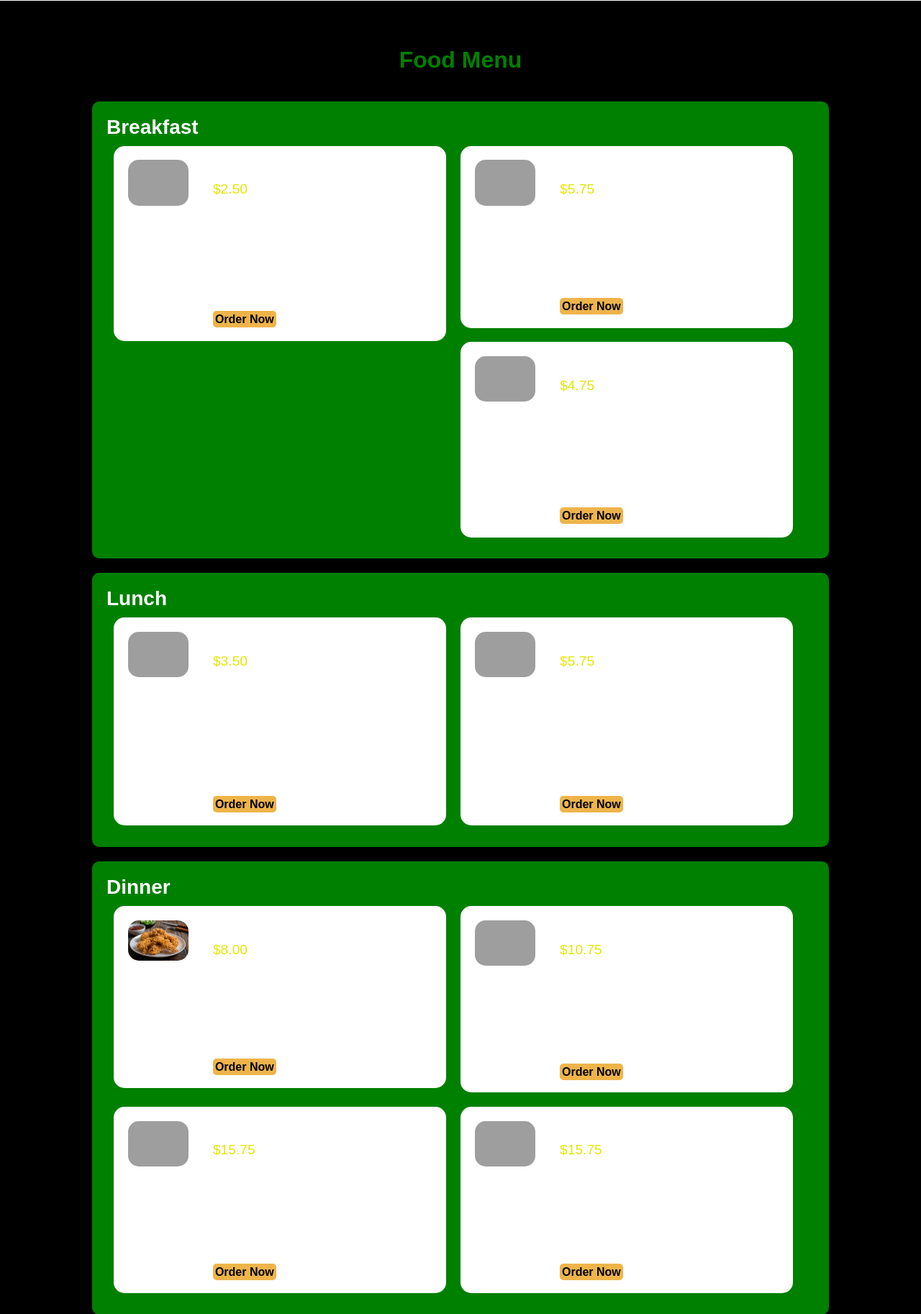
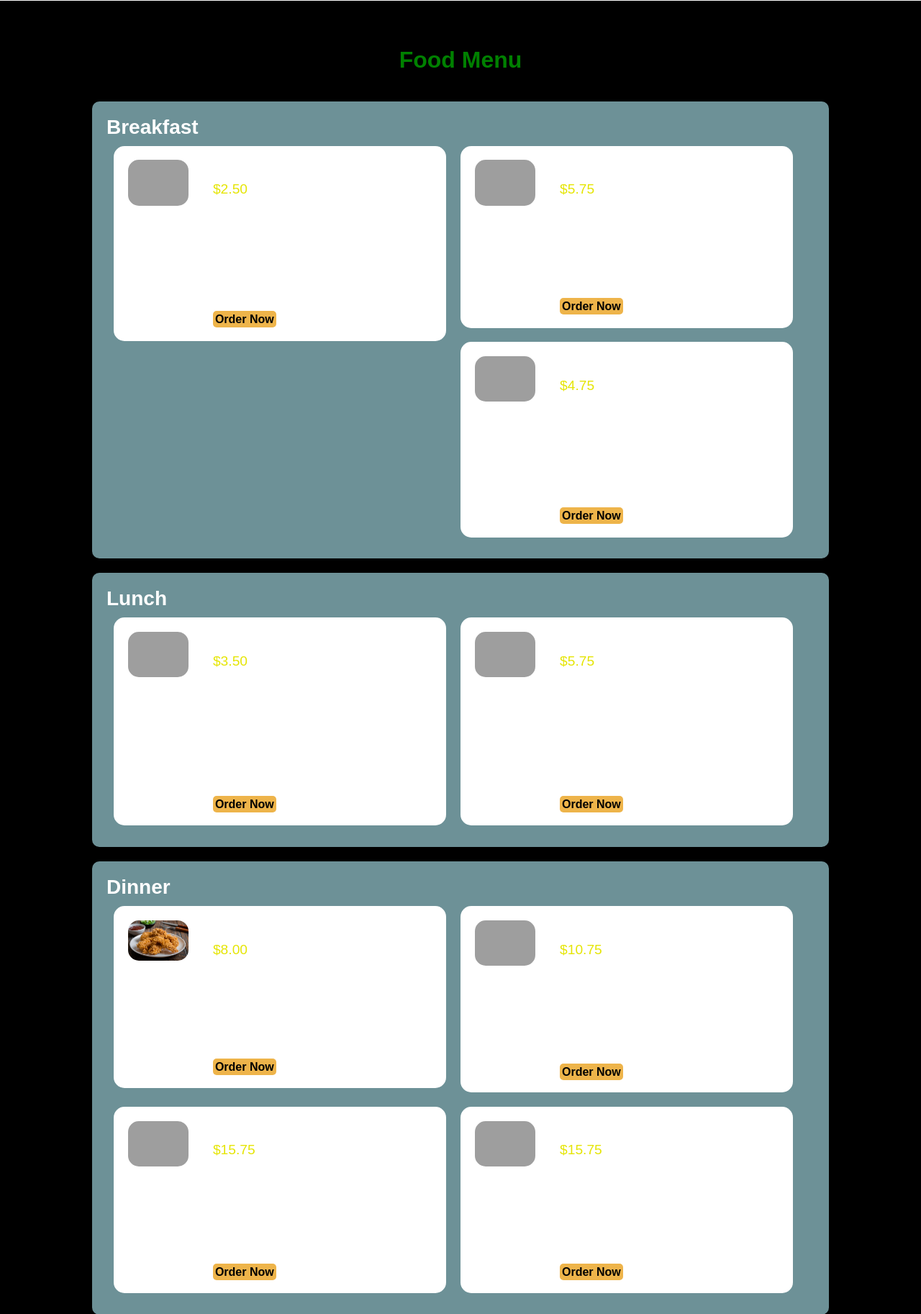
Before and after one commit to ShellYanez/MadeToOrder.github.io, a PHP site: page /menu.html in a window 1280 px wide. Shown: the part 374-2200 px from the top of the page at 72% size. Run offline with PHP 8.4, Linux system fonts and the light colour scheme; grey boxes are pictures that could not be loaded.

Commit message:
Update style.css

```diff
--- a/style.css
+++ b/style.css
@@ -159,7 +159,7 @@ body {
 }
 
 .menu-container {
-    background-color: green;
+    background-color: #6D9197;
     padding: 20px; /* Adds space inside the container */
     border-radius: 10px; /* Rounded corners for a polished look */
     margin-bottom: 20px; /* Adds spacing below the container */
```
